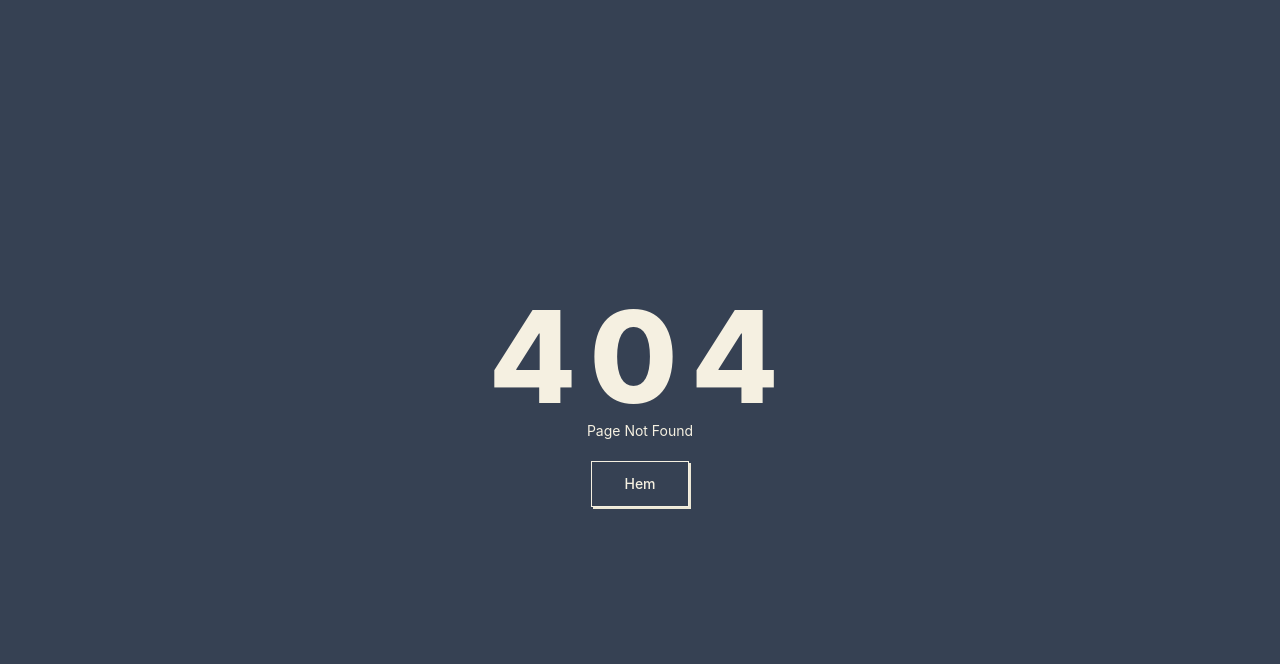
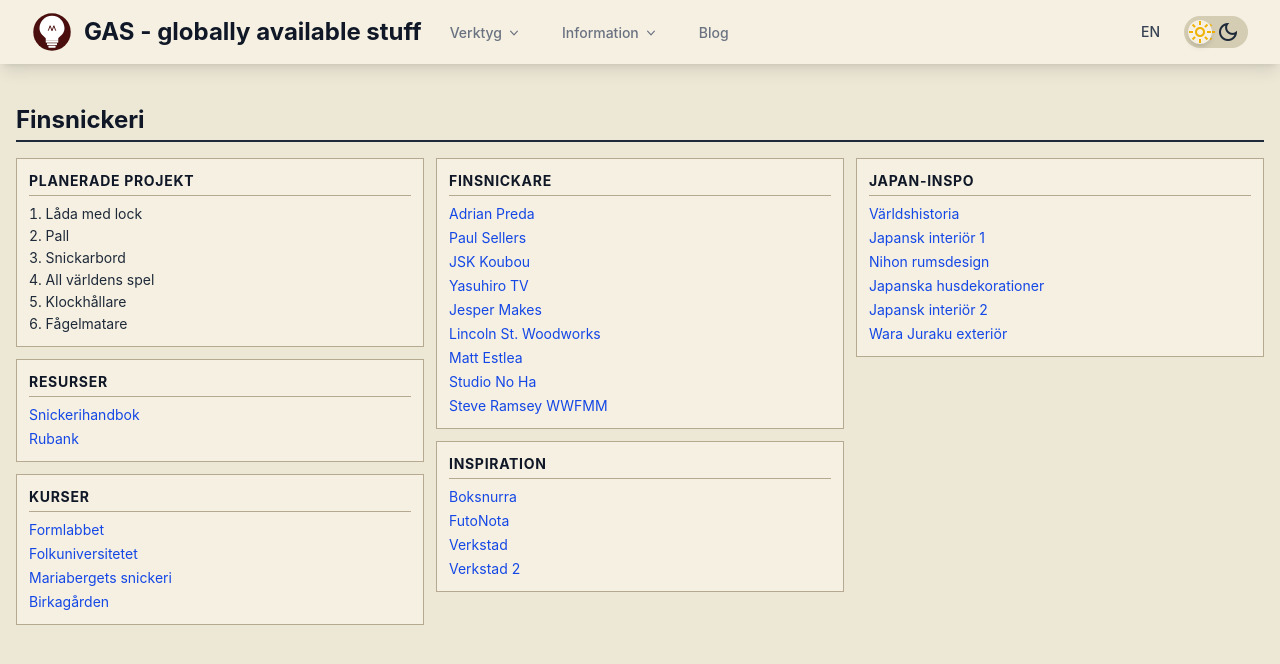
Before and after one commit to karlmovin/karlmovin.github.io, a React (Vite) app: page /woodworking in a window 1280 px wide. Before the commit this address had no page. Shown: the top 664 px of the page. Built offline with nearby package versions, Linux system fonts and the light colour scheme; no server answers.

Commit message:
add woodworking page

```diff
--- a/src/Nav.tsx
+++ b/src/Nav.tsx
@@ -204,6 +204,12 @@
 								>
 									{t("nav.bookmarks")}
 								</DropdownLink>
+								<DropdownLink
+									to="../woodworking"
+									onClick={closeDropdown}
+								>
+									{t("nav.woodworking")}
+								</DropdownLink>
 							</NavDropdown>
 							<NavLink
 								to="../blog"
@@ -369,6 +375,14 @@
 								>
 									{t("nav.bookmarks")}
 								</NavLink>
+								<NavLink
+									to="../woodworking"
+									className={({ isActive }: { isActive: boolean }) =>
+										`block pl-3 pr-4 py-2 border-l-4 text-base font-medium ${isActive ? mobileActiveClass : mobileInactiveClass}`
+									}
+								>
+									Finsnickeri
+								</NavLink>
 							</div>
 						)}
 
--- a/src/data/finsnickeri.md
+++ b/src/data/finsnickeri.md
@@ -1,14 +1,13 @@
 # Woodworking
 
-Projekt:
+Planerade Projekt:
 
 1. Låda med lock
 2. Pall
 3. Snickarbord
-4. Dm screen
-5. All världens spel
-6. Klockhållare
-7. Fågelmatare
+4. All världens spel
+5. Klockhållare
+6. Fågelmatare
 
 [https://www.svenskttra.se/publikationer-start/publikationer/snickerihandbok/](https://www.svenskttra.se/publikationer-start/publikationer/snickerihandbok/)
 
@@ -46,11 +45,6 @@
 
 [snickerihandbok.pdf](Woodworking%2021f9e9090b644dc884ef498c78a4d2ec/snickerihandbok.pdf)
 
-### Verktygsvaruhus
-
-https://www.verktygsvaruhuset.se/product/bahco-skruvmejsel-set-8-delar
-
-Proffsmagasinet
 
 ### Japan-inspo:
 
--- /dev/null
+++ b/src/data/woodworking.ts
@@ -0,0 +1,102 @@
+import type { Translated } from "./i18n-helpers";
+
+export type WoodworkingLink = {
+	label: string | Translated;
+	url: string;
+};
+
+export type WoodworkingPerson = {
+	name: string;
+	url?: string;
+};
+
+export const plannedProjectKeys = [
+	"woodworking.project1",
+	"woodworking.project2",
+	"woodworking.project3",
+	"woodworking.project4",
+	"woodworking.project5",
+	"woodworking.project6",
+];
+
+export const resources: WoodworkingLink[] = [
+	{
+		label: { sv: "Snickerihandbok", en: "Carpentry Handbook" },
+		url: "https://www.svenskttra.se/publikationer-start/publikationer/snickerihandbok/",
+	},
+	{ label: "Rubank", url: "https://www.rubank.se/" },
+];
+
+export const courses: WoodworkingLink[] = [
+	{
+		label: "Formlabbet",
+		url: "https://formlabbet.com/kurs-i-mobelsnickeri",
+	},
+	{
+		label: "Folkuniversitetet",
+		url: "https://www.folkuniversitetet.se/kurser-utbildningar/konsthantverk/konsthantverk/mobelsnickeri/upplands-vasby/1156039/",
+	},
+	{
+		label: { sv: "Mariabergets snickeri", en: "Mariaberget Carpentry" },
+		url: "https://mariabergetssnickeri.se/kontakt",
+	},
+	{
+		label: "Birkagården",
+		url: "https://www.birkagarden.se/kurser-kvallstid.html",
+	},
+];
+
+export const woodworkers: WoodworkingPerson[] = [
+	{ name: "Adrian Preda", url: "https://www.adrianpreda.com/blog/tools" },
+	{ name: "Paul Sellers", url: "https://paulsellers.com/" },
+	{ name: "JSK Koubou", url: "https://www.youtube.com/channel/UCez62GvvsH05IunJJsRuvuQ" },
+	{ name: "Yasuhiro TV", url: "https://www.youtube.com/@YASUHIROTV" },
+	{ name: "Jesper Makes", url: "https://www.youtube.com/@JesperMakes" },
+	{ name: "Lincoln St. Woodworks", url: "https://www.youtube.com/@Lincolnstww" },
+	{ name: "Matt Estlea", url: "https://www.youtube.com/@MattEstlea" },
+	{ name: "Studio No Ha", url: "https://www.youtube.com/@No.hastudio" },
+	{ name: "Steve Ramsey WWFMM", url: "https://www.youtube.com/@SteveRamsey" },
+];
+
+export const inspiration: WoodworkingLink[] = [
+	{
+		label: { sv: "Boksnurra", en: "Revolving Bookcase" },
+		url: "https://www.bukowskis.com/sv/lots/1301898-boksnurra-1900-talets-andra-halft",
+	},
+	{ label: "FutoNota", url: "https://futonota.se/" },
+	{
+		label: { sv: "Verkstad", en: "Workshop" },
+		url: "https://www.pinterest.co.uk/pin/155374255872022332/",
+	},
+	{
+		label: { sv: "Verkstad 2", en: "Workshop 2" },
+		url: "https://issuu.com/viktoryak56/docs/workshop_solutions/15",
+	},
+];
+
+export const japanInspiration: WoodworkingLink[] = [
+	{
+		label: { sv: "Världshistoria", en: "World History" },
+		url: "https://www.worldhistory.org/img/c/p/1200x627/11013.jpg?v=1610671503",
+	},
+	{
+		label: { sv: "Japansk interiör 1", en: "Japanese Interior 1" },
+		url: "https://www.homeartmania.com/wp-content/uploads/2016/08/Japanese-style-interior-designs60.jpg",
+	},
+	{
+		label: { sv: "Nihon rumsdesign", en: "Nihon Room Design" },
+		url: "https://image.freepik.com/free-photo/nihon-room-design-interior-cabinet-shelf-wall-tatami-mat-floor-room-japanese-style-3d-rendering_43151-3772.jpg",
+	},
+	{
+		label: { sv: "Japanska husdekorationer", en: "Japanese House Decorations" },
+		url: "https://www.flutternyc.com/wp-content/uploads/2019/03/Japanese-House-Decorations.jpg",
+	},
+	{
+		label: { sv: "Japansk interiör 2", en: "Japanese Interior 2" },
+		url: "https://www.homeartmania.com/wp-content/uploads/2016/08/Japanese-style-interior-designs53.jpg",
+	},
+	{
+		label: { sv: "Wara Juraku exteriör", en: "Wara Juraku Exterior" },
+		url: "https://habitusoutlet.com/wp-content/uploads/2017/11/Wara-Juraku-Exterior-Feature-1000x400.jpg",
+	},
+];
--- a/src/locales/en.json
+++ b/src/locales/en.json
@@ -10,7 +10,8 @@
 		"whatToDo": "What should I do today?",
 		"openMenu": "Open main menu",
 		"tools": "Tools",
-		"information": "Information"
+		"information": "Information",
+		"woodworking": "Woodworking"
 	},
 	"theme": {
 		"toggle": "Toggle between light and dark theme"
@@ -65,6 +66,21 @@
 		"button": "What should I do today?",
 		"tryAgain": "No thanks, something else?"
 	},
+	"woodworking": {
+		"title": "Woodworking",
+		"plannedProjects": "Planned Projects",
+		"resources": "Resources",
+		"courses": "Courses",
+		"woodworkers": "Woodworkers",
+		"inspiration": "Inspiration",
+		"japanInspo": "Japan Inspiration",
+		"project1": "Box with lid",
+		"project2": "Stool",
+		"project3": "Workbench",
+		"project4": "'All the world's games'",
+		"project5": "Watch holder",
+		"project6": "Bird feeder"
+	},
 	"error": {
 		"pageNotFound": "Page Not Found",
 		"home": "Home"
--- a/src/locales/sv.json
+++ b/src/locales/sv.json
@@ -10,7 +10,8 @@
 		"whatToDo": "Vad ska jag g\u00f6ra idag?",
 		"openMenu": "\u00d6ppna huvudmeny",
 		"tools": "Verktyg",
-		"information": "Information"
+		"information": "Information",
+		"woodworking": "Finsnickeri"
 	},
 	"theme": {
 		"toggle": "V\u00e4xla mellan ljust och m\u00f6rkt tema"
@@ -65,6 +66,21 @@
 		"button": "Vad ska jag g\u00f6ra idag?",
 		"tryAgain": "N\u00e4 tack, n\u00e5got annat?"
 	},
+	"woodworking": {
+		"title": "Finsnickeri",
+		"plannedProjects": "Planerade Projekt",
+		"resources": "Resurser",
+		"courses": "Kurser",
+		"woodworkers": "Finsnickare",
+		"inspiration": "Inspiration",
+		"japanInspo": "Japan-inspo",
+		"project1": "Låda med lock",
+		"project2": "Pall",
+		"project3": "Snickarbord",
+		"project4": "All världens spel",
+		"project5": "Klockhållare",
+		"project6": "Fågelmatare"
+	},
 	"error": {
 		"pageNotFound": "Page Not Found",
 		"home": "Hem"
--- a/src/main.tsx
+++ b/src/main.tsx
@@ -16,6 +16,7 @@
 import News from "./routes/news.tsx";
 import Weather from "./routes/weather.tsx";
 import WhatToDo from "./routes/whatToDo.tsx";
+import Woodworking from "./routes/woodworking.tsx";
 
 const router = createBrowserRouter([
 	{
@@ -62,6 +63,10 @@
 						path: "news",
 						element: <News />,
 					},
+					{
+						path: "woodworking",
+						element: <Woodworking />,
+					},
 				],
 			},
 		],
--- /dev/null
+++ b/src/routes/woodworking.tsx
@@ -0,0 +1,138 @@
+import { useTranslation } from "react-i18next";
+import {
+	plannedProjectKeys,
+	resources,
+	courses,
+	woodworkers,
+	inspiration,
+	japanInspiration,
+	type WoodworkingLink,
+} from "../data/woodworking";
+import { t as tl } from "../data/i18n-helpers";
+
+function ExtLink({ href, children }: { href: string; children: React.ReactNode }) {
+	return (
+		<a
+			href={href}
+			target="_blank"
+			rel="noopener noreferrer"
+			className="text-blue-700 dark:text-blue-400 hover:underline break-all"
+		>
+			{children}
+		</a>
+	);
+}
+
+function resolveLabel(label: WoodworkingLink["label"], lang: string): string {
+	return typeof label === "string" ? label : tl(label, lang);
+}
+
+export default function Woodworking() {
+	const { t, i18n } = useTranslation();
+	const lang = i18n.language;
+
+	return (
+		<div className="max-w-7xl mx-auto px-2 sm:px-4 py-4">
+			<h1 className="text-2xl font-bold text-gray-900 dark:text-white mb-4 border-b-2 border-gray-800 dark:border-gray-200 pb-1">
+				{t("woodworking.title")}
+			</h1>
+
+			<div className="grid grid-cols-1 md:grid-cols-3 gap-3">
+				{/* Left column */}
+				<div className="space-y-3">
+					{/* Planned Projects */}
+					<div className="border border-gray-300 dark:border-gray-600 p-3 bg-white dark:bg-gray-800">
+						<h2 className="text-sm font-bold uppercase tracking-wider text-gray-900 dark:text-white border-b border-gray-300 dark:border-gray-600 pb-1 mb-2">
+							{t("woodworking.plannedProjects")}
+						</h2>
+						<ol className="list-decimal list-inside text-sm text-gray-800 dark:text-gray-200 space-y-0.5">
+							{plannedProjectKeys.map((key) => (
+								<li key={key}>{t(key)}</li>
+							))}
+						</ol>
+					</div>
+
+					{/* Resources */}
+					<div className="border border-gray-300 dark:border-gray-600 p-3 bg-white dark:bg-gray-800">
+						<h2 className="text-sm font-bold uppercase tracking-wider text-gray-900 dark:text-white border-b border-gray-300 dark:border-gray-600 pb-1 mb-2">
+							{t("woodworking.resources")}
+						</h2>
+						<ul className="text-sm space-y-1">
+							{resources.map((r) => (
+								<li key={r.url}>
+									<ExtLink href={r.url}>{resolveLabel(r.label, lang)}</ExtLink>
+								</li>
+							))}
+						</ul>
+					</div>
+
+					{/* Courses */}
+					<div className="border border-gray-300 dark:border-gray-600 p-3 bg-white dark:bg-gray-800">
+						<h2 className="text-sm font-bold uppercase tracking-wider text-gray-900 dark:text-white border-b border-gray-300 dark:border-gray-600 pb-1 mb-2">
+							{t("woodworking.courses")}
+						</h2>
+						<ul className="text-sm space-y-1">
+							{courses.map((c) => (
+								<li key={c.url}>
+									<ExtLink href={c.url}>{resolveLabel(c.label, lang)}</ExtLink>
+								</li>
+							))}
+						</ul>
+					</div>
+				</div>
+
+				{/* Middle column */}
+				<div className="space-y-3">
+					{/* Woodworkers */}
+					<div className="border border-gray-300 dark:border-gray-600 p-3 bg-white dark:bg-gray-800">
+						<h2 className="text-sm font-bold uppercase tracking-wider text-gray-900 dark:text-white border-b border-gray-300 dark:border-gray-600 pb-1 mb-2">
+							{t("woodworking.woodworkers")}
+						</h2>
+						<ul className="text-sm space-y-1">
+							{woodworkers.map((w) => (
+								<li key={w.name}>
+									{w.url ? (
+										<ExtLink href={w.url}>{w.name}</ExtLink>
+									) : (
+										<span className="text-gray-800 dark:text-gray-200">{w.name}</span>
+									)}
+								</li>
+							))}
+						</ul>
+					</div>
+
+					{/* Inspiration */}
+					<div className="border border-gray-300 dark:border-gray-600 p-3 bg-white dark:bg-gray-800">
+						<h2 className="text-sm font-bold uppercase tracking-wider text-gray-900 dark:text-white border-b border-gray-300 dark:border-gray-600 pb-1 mb-2">
+							{t("woodworking.inspiration")}
+						</h2>
+						<ul className="text-sm space-y-1">
+							{inspiration.map((i) => (
+								<li key={i.url}>
+									<ExtLink href={i.url}>{resolveLabel(i.label, lang)}</ExtLink>
+								</li>
+							))}
+						</ul>
+					</div>
+				</div>
+
+				{/* Right column */}
+				<div className="space-y-3">
+					{/* Japan Inspiration */}
+					<div className="border border-gray-300 dark:border-gray-600 p-3 bg-white dark:bg-gray-800">
+						<h2 className="text-sm font-bold uppercase tracking-wider text-gray-900 dark:text-white border-b border-gray-300 dark:border-gray-600 pb-1 mb-2">
+							{t("woodworking.japanInspo")}
+						</h2>
+						<ul className="text-sm space-y-1">
+							{japanInspiration.map((j) => (
+								<li key={j.url}>
+									<ExtLink href={j.url}>{resolveLabel(j.label, lang)}</ExtLink>
+								</li>
+							))}
+						</ul>
+					</div>
+				</div>
+			</div>
+		</div>
+	);
+}
```
